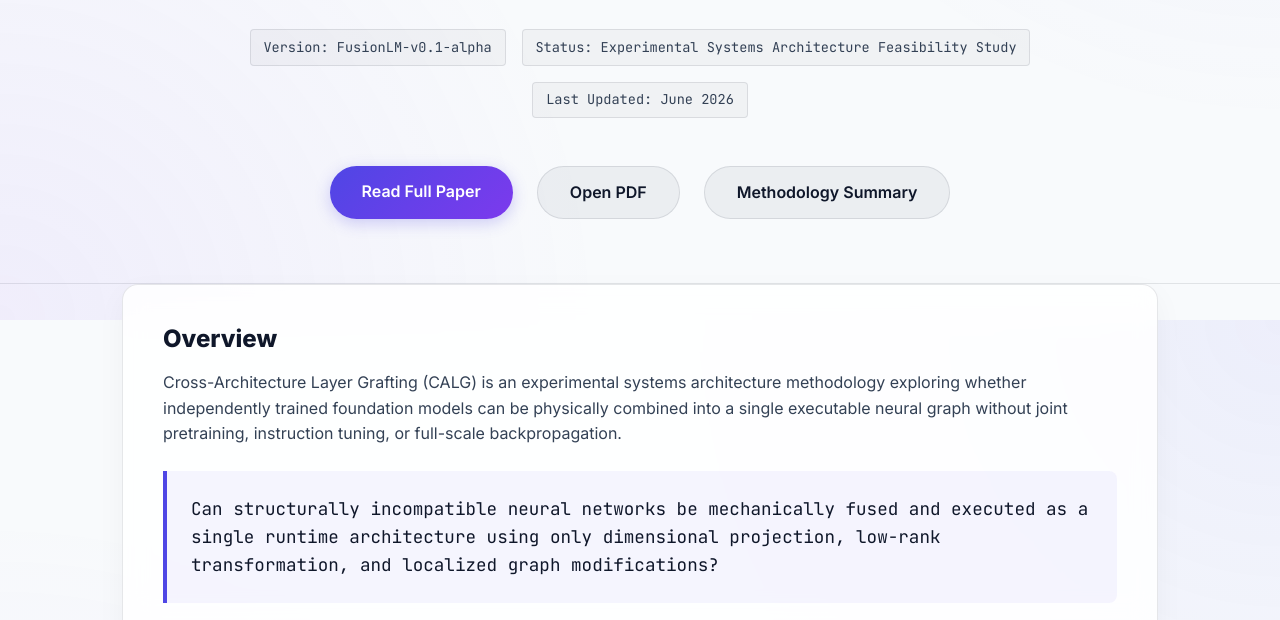
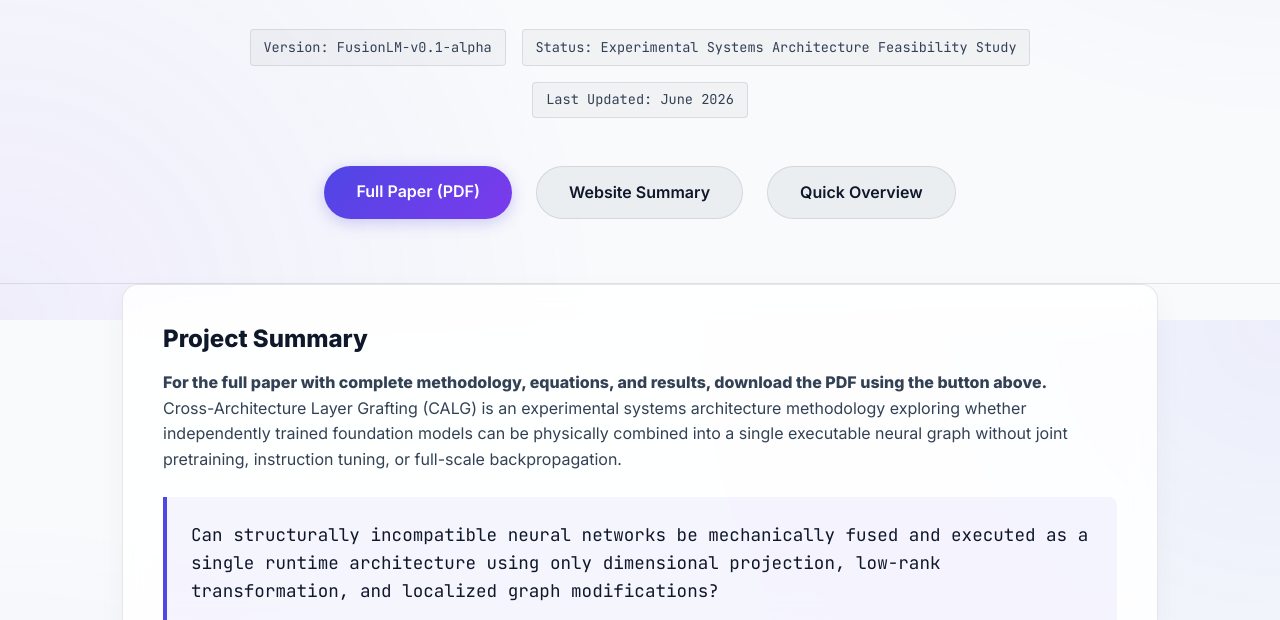
Before and after one commit to harsh2025-sketch/CALG-Cross-Architecture-Layer-Grafting-, a plain HTML site: page index.html in a window 1280 px wide. Shown: the part 480-1100 px from the top of the page. Drawn offline with nearby package versions, Linux system fonts and the light colour scheme.

Commit message:
Update: PDF is full paper, website is summary

```diff
--- a/index.html
+++ b/index.html
@@ -38,9 +38,9 @@
             </div>
 
             <div class="hero-actions">
-                <a href="#paper" class="btn primary-btn">Read Full Paper</a>
-                <a href="paper/papper%20(3).pdf" class="btn secondary-btn" target="_blank" rel="noreferrer noopener">Open PDF</a>
-                <a href="methodology.html" class="btn secondary-btn">Methodology Summary</a>
+                <a href="paper/papper%20(3).pdf" class="btn primary-btn" target="_blank" rel="noreferrer noopener">Full Paper (PDF)</a>
+                <a href="#summary" class="btn secondary-btn">Website Summary</a>
+                <a href="methodology.html" class="btn secondary-btn">Quick Overview</a>
             </div>
         </div>
         <div class="hero-bg-effect"></div>
@@ -48,7 +48,8 @@
 
     <main class="container paper-layout">
         <section class="card glass-card">
-            <h2>Overview</h2>
+            <h2>Project Summary</h2>
+            <p><strong>For the full paper with complete methodology, equations, and results, download the PDF using the button above.</strong></p>
             <p>Cross-Architecture Layer Grafting (CALG) is an experimental systems architecture methodology exploring whether independently trained foundation models can be physically combined into a single executable neural graph without joint pretraining, instruction tuning, or full-scale backpropagation.</p>
 
             <blockquote class="core-question">
@@ -91,7 +92,7 @@
             </section>
         </div>
 
-        <article id="paper" class="paper-card card">
+        <article id="summary" class="paper-card card">
             <section>
                 <h2>Abstract</h2>
                 <p>Training multimodal and multi-domain large language models traditionally demands massive computational clusters for joint pre-training or instruction alignment. Furthermore, retrofitting an existing language model with highly specialized capabilities often results in catastrophic forgetting or architectural rejection if the source and target networks are structurally disparate. In this paper, we introduce Cross-Architecture Layer Grafting (CALG), a systems-architecture methodology for the asymmetric, zero-shot structural merging of heterogeneous neural networks.</p>
```
